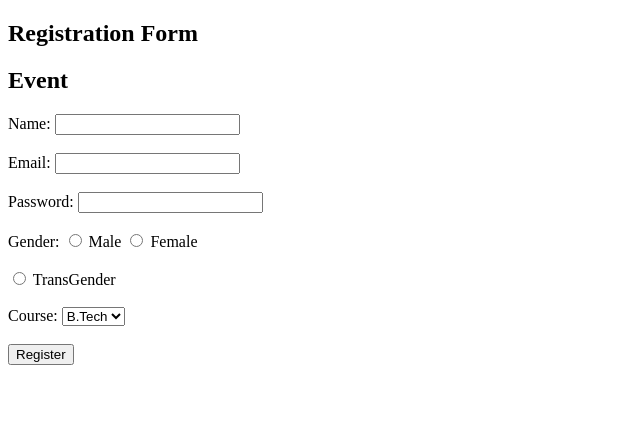
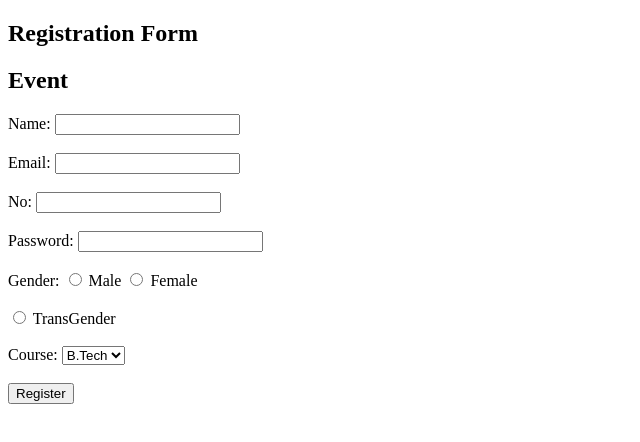
Before and after one commit to rajesh-04102005/resume, a plain HTML site: page index.html in a window 1280 px wide. Shown: the whole page, without its empty margins (0-640 px from the left). Drawn offline with Linux system fonts and the light colour scheme.

Commit message:
added Number

```diff
--- a/index.html
+++ b/index.html
@@ -9,6 +9,7 @@
 <form>
   Name: <input type="text" name="name"><br><br>
   Email: <input type="email" name="email"><br><br>
+  No: <input type="no" name="Number"><br><br>
   Password: <input type="password" name="password"><br><br>
   Gender:
   <input type="radio" name="gender" value="Male"> Male
```
